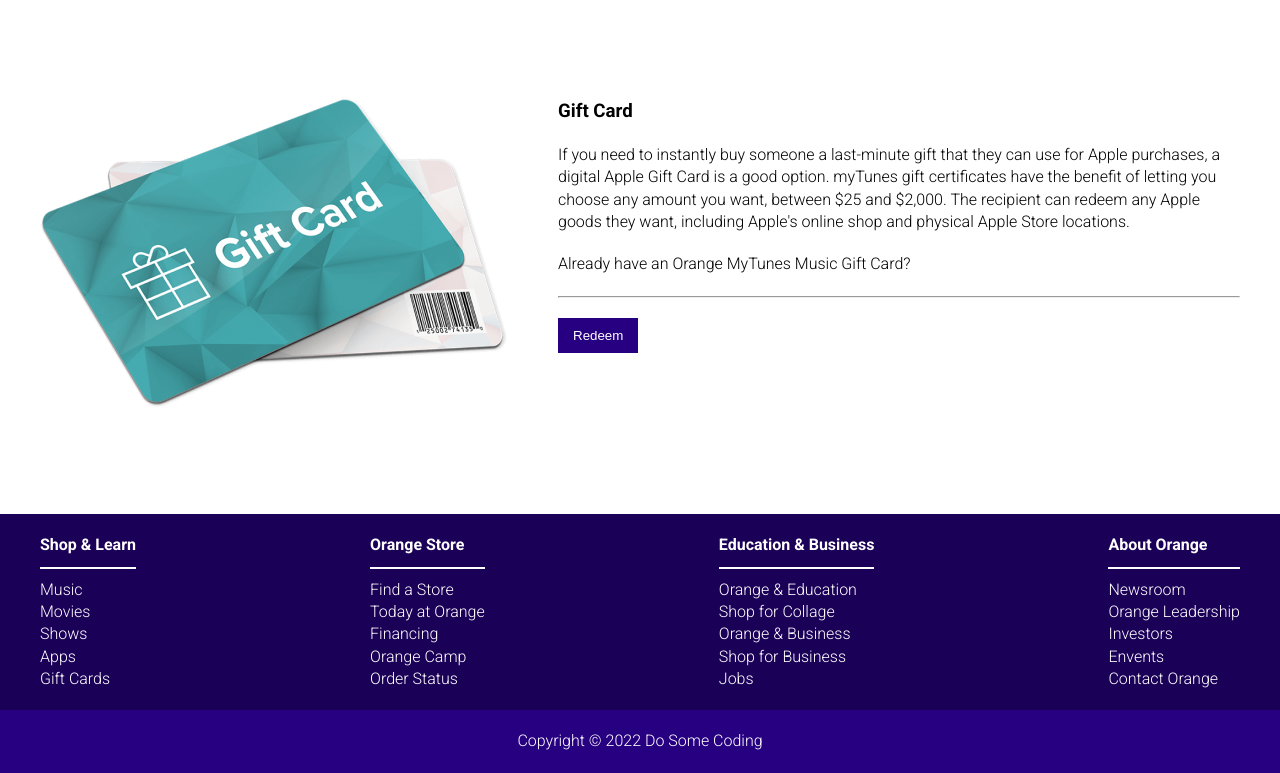
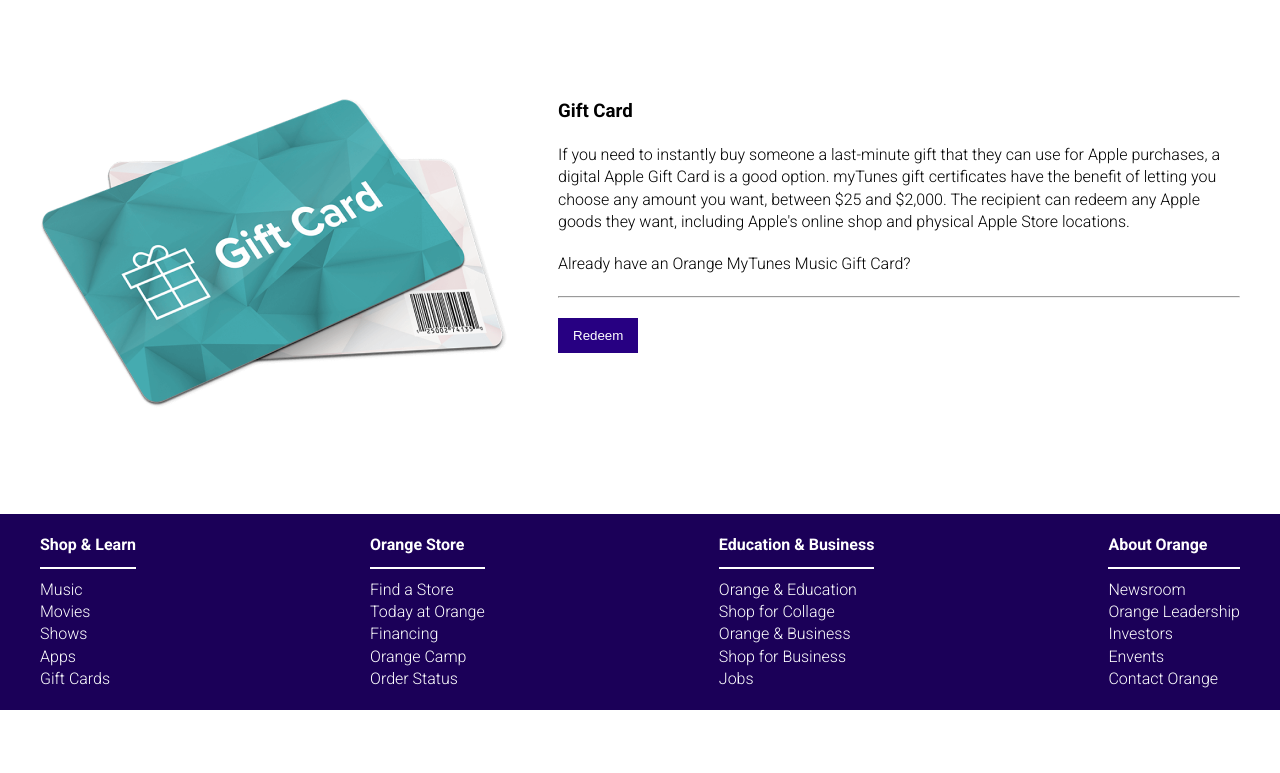
Before and after one commit to prriyamishra44/HTML-CSS-Project---HTML-CSS-Mini-Project---h1zil587r0br, a plain HTML site: page index.html in a window 1280 px wide. Shown: the part 3726-4499 px from the top of the page. After the commit the page ends 4436 px from the top, so only its background shows below. Drawn offline with Linux system fonts and the light colour scheme.

Commit message:
Add files via upload
html added

```diff
--- a/index.html
+++ b/index.html
@@ -162,9 +162,6 @@
           </div>
         </div>
       </section>
-      <section class="footer-lower">
-        <p>Copyright © 2022 Do Some Coding</p>
-      </section>
     </footer>
   </body>
 </html>
```
